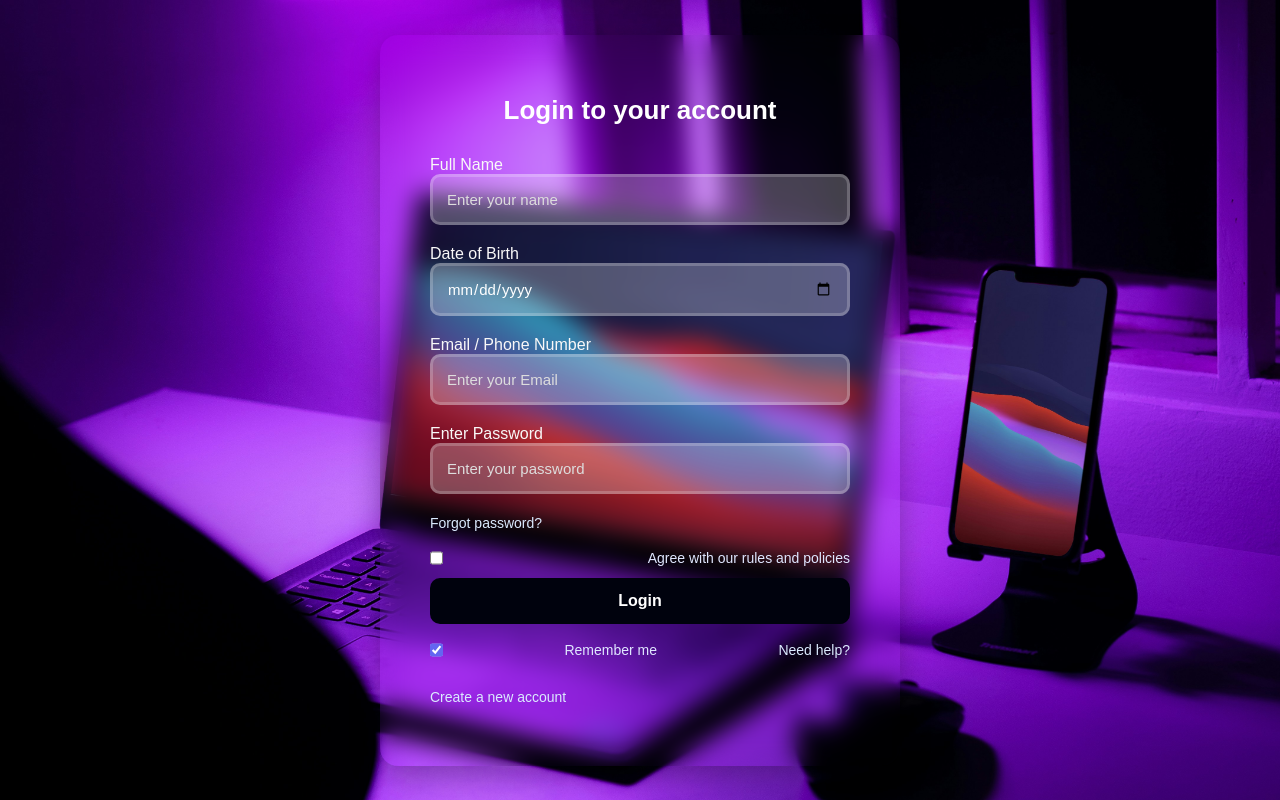
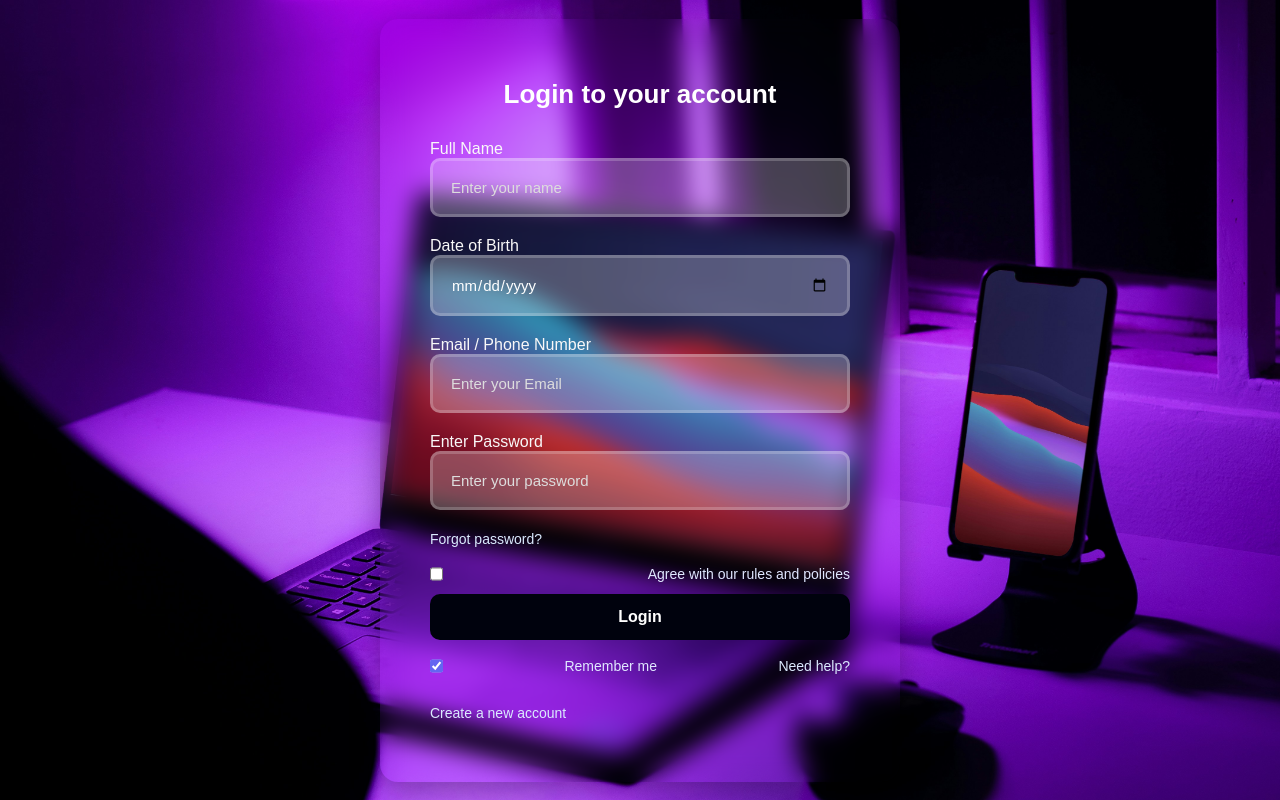
Before and after one commit to Dev-Felix001/login-strong-one-with-any-required-login-credentials., a plain HTML site: page index.html in a window 1280 px wide. Drawn offline with Linux system fonts and the light colour scheme.

Commit message:
first commit

```diff
--- a/index.html
+++ b/index.html
@@ -7,6 +7,7 @@
   <link rel="stylesheet" href="stlye.css">
 </head>
 <body>
+    <link rel="icon" type="image/x-icon" href="favicon.ico">
   <form action="submit">
     <h1>Login to your account</h1>
 
--- a/stlye.css
+++ b/stlye.css
@@ -40,7 +40,7 @@ input[type="text"],
 input[type="date"],
 input[type="password"] {
   width: 100%;
-  padding: 14px;
+  padding: 18px;
   margin-bottom: 20px;
   border: solid 3px rgba(255, 255, 255, 0.2);
   border-radius: 10px;
```
